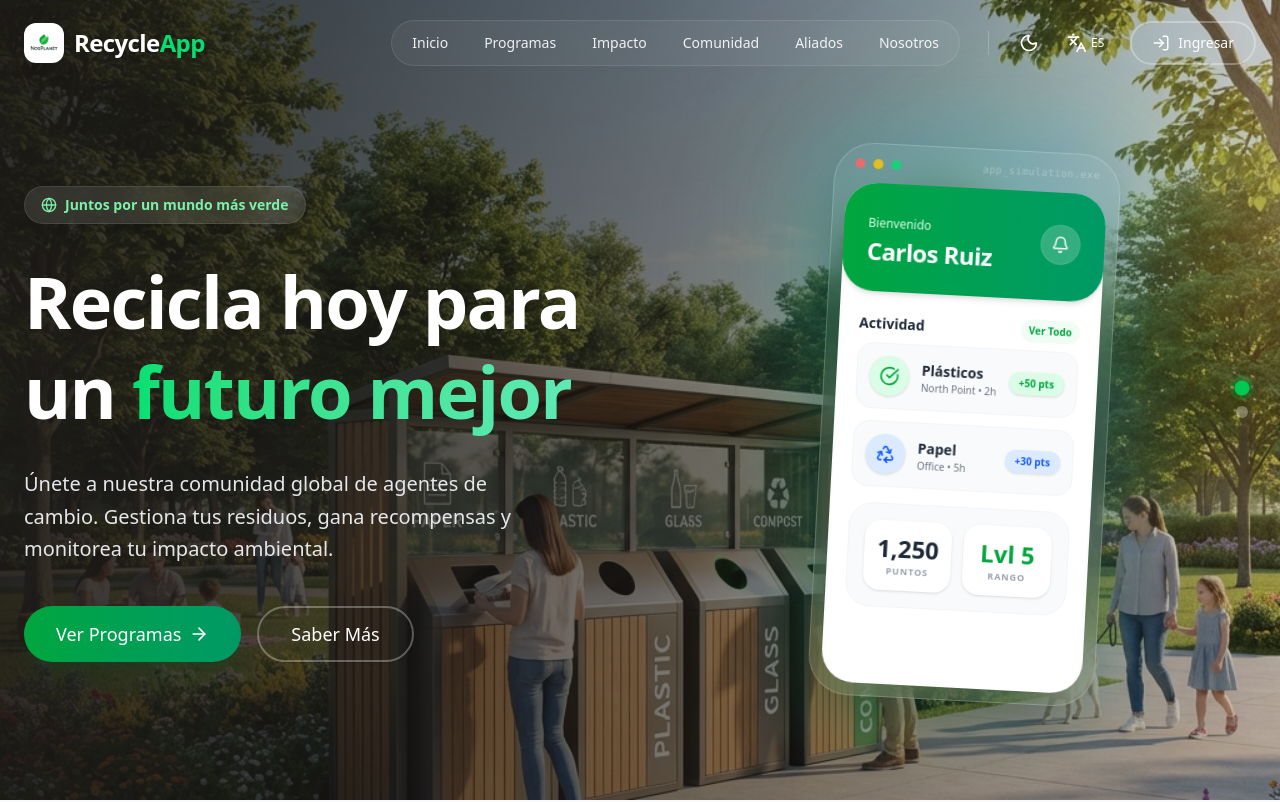
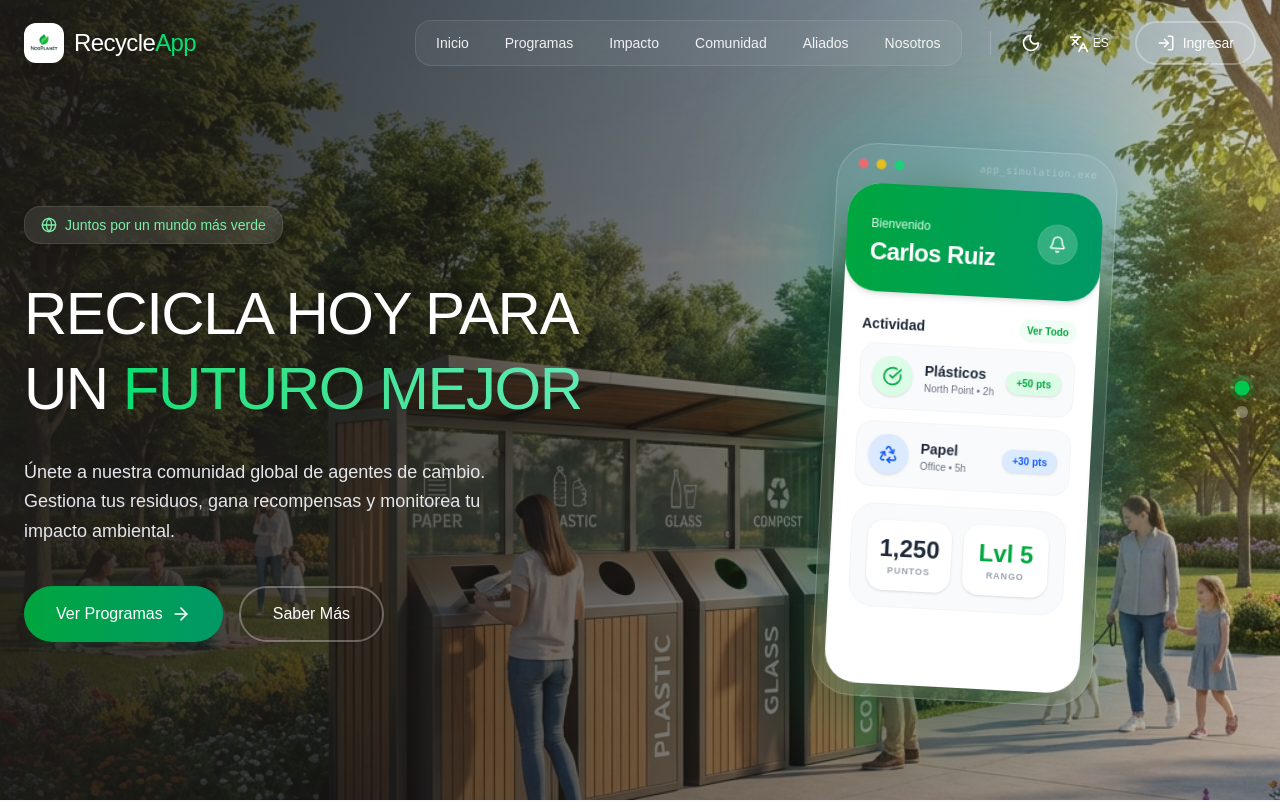
Before and after one commit to yKoutl/recycle-web, a React (Vite) app: page / in a window 1280 px wide. Shown: the top 802 px of the page. Built offline with nearby package versions, Linux system fonts and the light colour scheme.

Commit message:
correcion de fuentes

```diff
--- a/src/components/layout/Footer.jsx
+++ b/src/components/layout/Footer.jsx
@@ -8,7 +8,7 @@ const Footer = ({ t }) => (
                 <div className="col-span-1 md:col-span-2 space-y-4">
                     <div className="flex items-center gap-2 text-gray-900 dark:text-white">
                         <div className="bg-white p-1 rounded-lg border border-gray-100 dark:border-none"><img src={logoNosPlanet} alt="Logo" className="w-5 h-5 object-contain" /></div>
-                        <span className="text-2xl font-bold">RecycleApp</span>
+                        <span className="text-2xl ">RecycleApp</span>
                     </div>
                     <p className="max-w-sm text-sm leading-relaxed text-gray-500 dark:text-gray-500">
                         {t.footer.desc}
--- a/src/components/layout/Navbar.jsx
+++ b/src/components/layout/Navbar.jsx
@@ -44,19 +44,19 @@ const Navbar = ({ onLoginClick, lang, setLang, darkMode, setDarkMode, t }) => {
                     <div className={`w-10 h-10 rounded-xl flex items-center justify-center bg-white shadow-lg transition-transform group-hover:rotate-12`}>
                         <img src={logoNosPlanet} alt="Logo" className="w-8 h-8 object-contain" />
                     </div>
-                    <span className={`text-2xl font-bold tracking-tight ${isScrolled ? 'text-gray-900 dark:text-white' : 'text-white drop-shadow-md'}`}>
+                    <span className={`text-2xl tracking-tight ${isScrolled ? 'text-gray-900 dark:text-white' : 'text-white drop-shadow-md'}`}>
                         Recycle<span className={isScrolled ? 'text-green-600 dark:text-green-400' : 'text-green-400'}>App</span>
                     </span>
                 </div>
 
                 {/* Desktop Menu */}
                 <div className="hidden xl:flex items-center gap-1">
-                    <div className="flex items-center gap-1 mr-4 bg-white/5 backdrop-blur-sm rounded-full p-1 border border-white/10">
+                    <div className="flex items-center gap-1 mr-4 bg-white/5 backdrop-blur-sm rounded-2xl p-1 border border-white/10">
                         {navLinks.map((link) => (
                             <button
                                 key={link.id}
                                 onClick={() => scrollToSection(link.id)}
-                                className={`px-4 py-2 rounded-full text-sm font-medium transition-all duration-300 ${isScrolled
+                                className={`px-4 py-2 rounded-2xl text-sm font-medium transition-all duration-300 ${isScrolled
                                     ? 'text-gray-600 dark:text-gray-300 hover:text-green-600 dark:hover:text-green-400 hover:bg-gray-50 dark:hover:bg-gray-800'
                                     : 'text-white/90 hover:text-white hover:bg-white/10'
                                     }`}
--- a/src/index.css
+++ b/src/index.css
@@ -1,4 +1,18 @@
 @import "tailwindcss";
+@import url('https://fonts.googleapis.com/css2?family=Inclusive+Sans:ital,wght@0,300..700;1,300..700&display=swap');
+
+@theme {
+  --font-sans: "Inclusive Sans", sans-serif;
+}
+
+:root {
+  font-family: "Inclusive Sans", sans-serif;
+}
+
+body {
+  font-family: "Inclusive Sans", sans-serif;
+}
+
 @custom-variant dark (&:where(.dark, .dark *));
 
 @keyframes wave {
--- a/src/views/admin/AdminSidebar.jsx
+++ b/src/views/admin/AdminSidebar.jsx
@@ -6,11 +6,11 @@ const AdminSidebar = ({ activeTab, setActiveTab, t, requestsCount, onLogout }) =
     return (
         <aside className="w-72 bg-white dark:bg-gray-900 border-r border-gray-200 dark:border-gray-800 hidden md:flex flex-col fixed h-full z-20 transition-colors duration-500">
             <div className="p-8 border-b border-gray-100 dark:border-gray-800">
-                <div className="flex items-center gap-2.5 text-gray-900 dark:text-white font-bold text-2xl">
+                <div className="flex items-center gap-2.5 text-gray-900 dark:text-white text-2xl">
                     <div className="p-1.5 rounded-lg shadow-md bg-white">
                         <img src={logoNosPlanet} alt="Logo" className="w-6 h-6 object-contain" />
                     </div>
-                    Recycle<span className="text-green-600 dark:text-green-400">Admin</span>
+                    <span className="text-green-600 dark:text-green-400">Recycle</span>
                 </div>
             </div>
 
--- a/src/views/auth/LoginView.jsx
+++ b/src/views/auth/LoginView.jsx
@@ -1,11 +1,36 @@
-import React, { useState } from 'react';
+import React, { useState, useEffect } from 'react';
 import { LogIn, XCircle, ArrowRight } from 'lucide-react';
 import Button from '../../components/shared/Button';
+
+// NOTA: Asegúrate de que estas rutas sean correctas o importa las imágenes arriba
+// import heroNature from '../../assets/hero_nature_v2.png';
 
 const LoginView = ({ onLogin, onCancel, t }) => {
     const [email, setEmail] = useState('');
     const [password, setPassword] = useState('');
     const [error, setError] = useState('');
+
+    // 1. Configuración del Slider (Solo necesitamos ID e Imagen para el fondo)
+    const [currentSlide, setCurrentSlide] = useState(0);
+
+    const slides = [
+        {
+            id: 0,
+            image: '/src/assets/hero_nature_v2.png', // O usa imports si prefieres
+        },
+        {
+            id: 1,
+            image: '/src/assets/hero_environment.jpg',
+        }
+    ];
+
+    // 2. Auto-play (Efecto de rotación cada 10 segundos)
+    useEffect(() => {
+        const interval = setInterval(() => {
+            setCurrentSlide((prev) => (prev === slides.length - 1 ? 0 : prev + 1));
+        }, 8000);
+        return () => clearInterval(interval);
+    }, [slides.length]);
 
     const handleSubmit = (e) => {
         e.preventDefault();
@@ -17,14 +42,28 @@ const LoginView = ({ onLogin, onCancel, t }) => {
     };
 
     return (
-        <div className="min-h-screen bg-gray-50 dark:bg-gray-950 flex items-center justify-center p-4 relative overflow-hidden transition-colors duration-500 animate-in fade-in">
-            {/* Abstract Background Shapes */}
-            <div className="absolute top-0 left-0 w-full h-full overflow-hidden z-0 pointer-events-none">
-                <div className="absolute -top-[20%] -left-[10%] w-[50%] h-[50%] bg-green-200/30 dark:bg-green-900/20 rounded-full blur-[100px]"></div>
-                <div className="absolute bottom-[10%] right-[10%] w-[30%] h-[30%] bg-blue-200/30 dark:bg-blue-900/20 rounded-full blur-[80px]"></div>
-            </div>
+        <div className="min-h-screen flex items-center justify-center p-4 relative overflow-hidden bg-stone-900 dark:bg-gray-950 transition-colors duration-500">
 
-            <div className="bg-white dark:bg-gray-900 p-10 rounded-3xl shadow-2xl w-full max-w-md relative z-10 border border-white/50 dark:border-gray-800 backdrop-blur-sm">
+            {/* --- 3. FONDO ANIMADO (SLIDER) --- */}
+            {slides.map((slide, index) => (
+                <div
+                    key={slide.id}
+                    className={`absolute inset-0 z-0 transition-opacity duration-1000 ${currentSlide === index ? 'opacity-100' : 'opacity-0'
+                        }`}
+                >
+                    <img
+                        src={slide.image}
+                        alt="Background"
+                        className="w-full h-full object-cover opacity-100 transition-opacity duration-500"
+                    />
+                    {/* Overlay Gradiente Adaptativo */}
+                    <div className="absolute inset-0 bg-gradient-to-r from-stone-900/90 via-stone-900/60 to-stone-900/20 dark:from-gray-950/95 dark:via-gray-900/80 dark:to-gray-900/40" />
+                </div>
+            ))}
+            {/* ------------------------------- */}
+
+            {/* Login Card (z-10 para estar encima del fondo) */}
+            <div className="bg-white/90 dark:bg-gray-900/90 p-10 rounded-3xl shadow-2xl w-full max-w-md relative z-10 border border-white/50 dark:border-gray-800 backdrop-blur-md animate-in fade-in zoom-in duration-300">
                 <div className="text-center mb-10">
                     <div className="inline-flex bg-gradient-to-br from-green-100 to-green-50 dark:from-green-900 dark:to-gray-800 p-5 rounded-2xl mb-6 text-green-600 dark:text-green-400 shadow-inner">
                         <LogIn size={40} />
@@ -46,7 +85,7 @@ const LoginView = ({ onLogin, onCancel, t }) => {
                             type="email"
                             value={email}
                             onChange={(e) => setEmail(e.target.value)}
-                            className="w-full px-5 py-3 border border-gray-200 dark:border-gray-700 rounded-xl focus:ring-4 focus:ring-green-100 dark:focus:ring-green-900/30 focus:border-green-500 dark:focus:border-green-500 outline-none transition-all bg-gray-50 dark:bg-gray-800 focus:bg-white dark:focus:bg-gray-800 text-gray-900 dark:text-white"
+                            className="w-full px-5 py-3 border border-gray-200 dark:border-gray-700 rounded-xl focus:ring-3 focus:ring-green-300 dark:focus:ring-green-900/30 focus:border-green-500 dark:focus:border-green-500 outline-none transition-all bg-gray-50/50 dark:bg-gray-800/50 focus:bg-white dark:focus:bg-gray-800 text-gray-900 dark:text-white"
                             placeholder="admin@recycle.com"
                             required
                         />
@@ -57,17 +96,17 @@ const LoginView = ({ onLogin, onCancel, t }) => {
                             type="password"
                             value={password}
                             onChange={(e) => setPassword(e.target.value)}
-                            className="w-full px-5 py-3 border border-gray-200 dark:border-gray-700 rounded-xl focus:ring-4 focus:ring-green-100 dark:focus:ring-green-900/30 focus:border-green-500 dark:focus:border-green-500 outline-none transition-all bg-gray-50 dark:bg-gray-800 focus:bg-white dark:focus:bg-gray-800 text-gray-900 dark:text-white"
+                            className="w-full px-5 py-3 border border-gray-200 dark:border-gray-700 rounded-xl focus:ring-3 focus:ring-green-300 dark:focus:ring-green-900/30 focus:border-green-500 dark:focus:border-green-500 outline-none transition-all bg-gray-50/50 dark:bg-gray-800/50 focus:bg-white dark:focus:bg-gray-800 text-gray-900 dark:text-white"
                             placeholder="••••••••"
                             required
                         />
                     </div>
-                    <Button type="submit" className="w-full justify-center py-3.5 text-lg shadow-green-200 dark:shadow-none">
+                    <Button type="submit" className="w-1/2 justify-center mx-auto py-3.5 text-md shadow-green-200 dark:shadow-none">
                         {t.admin.loginBtn}
                     </Button>
                 </form>
-                <div className="mt-8 text-center border-t border-gray-100 dark:border-gray-800 pt-6">
-                    <button onClick={onCancel} className="text-sm text-gray-500 dark:text-gray-400 hover:text-green-600 dark:hover:text-green-400 font-medium flex items-center justify-center gap-2 mx-auto">
+                <div className="mt-8 text-start border-t border-gray-200/50 dark:border-gray-800 pt-6">
+                    <button onClick={onCancel} className="text-sm text-gray-600 dark:text-gray-300 hover:text-green-600 dark:hover:text-green-400 font-medium flex items-center justify-center gap-2 mx-auto transition-colors">
                         <ArrowRight size={14} className="rotate-180" /> {t.admin.backBtn}
                     </button>
                 </div>
--- a/src/views/landing/Hero.jsx
+++ b/src/views/landing/Hero.jsx
@@ -78,23 +78,23 @@ const Hero = ({ onScrollToPrograms, t }) => {
                         key={currentSlide}
                         className="space-y-8 animate-in slide-in-from-left fade-in duration-700"
                     >
-                        <div className="inline-flex items-center gap-2 px-4 py-2 bg-white/10 backdrop-blur-md rounded-full text-green-300 text-sm font-semibold border border-white/10 shadow-lg hover:bg-white/20 transition-colors cursor-default">
+                        <div className="inline-flex items-center  gap-2 px-4 py-2 bg-white/10 backdrop-blur-md rounded-2xl text-green-300 text-sm border border-white/10 shadow-lg hover:bg-white/20 transition-colors cursor-default">
                             <Globe size={16} /> <span>{t.hero.tag}</span>
                         </div>
 
-                        <h1 className="text-5xl lg:text-7xl font-bold leading-tight tracking-tight text-white">
+                        <h1 className="text-5xl lg:text-6xl uppercase leading-tight tracking-tight text-white">
                             {activeSlide.titlePart1} <span className="text-transparent bg-clip-text bg-gradient-to-r from-green-400 to-emerald-300">{activeSlide.titlePart2}</span>
                         </h1>
 
-                        <p className="text-xl text-gray-200 max-w-lg leading-relaxed font-medium">
+                        <p className="text-lg text-gray-200 max-w-lg leading-relaxed">
                             {activeSlide.subtitle}
                         </p>
 
                         <div className="flex flex-col sm:flex-row gap-4 pt-2">
-                            <Button onClick={onScrollToPrograms} className="h-14 px-8 text-lg shadow-xl shadow-green-900/20">
+                            <Button onClick={onScrollToPrograms} className="h-14 px-8 text-md shadow-green-900/20">
                                 {t.hero.btnPrimary} <ArrowRight size={20} />
                             </Button>
-                            <Button variant="outline" onClick={() => document.getElementById('about').scrollIntoView({ behavior: 'smooth' })} className="h-14 px-8 text-lg bg-transparent border-white/30 text-white hover:bg-white/10 shadow-sm">
+                            <Button variant="outline" onClick={() => document.getElementById('about').scrollIntoView({ behavior: 'smooth' })} className="h-14 px-8 text-md bg-transparent border-white/30 text-white hover:bg-white/10 shadow-sm">
                                 {t.hero.btnSecondary}
                             </Button>
                         </div>
```
Also changed, not shown: 1 other file (tests, documents, lock files or other folders).
